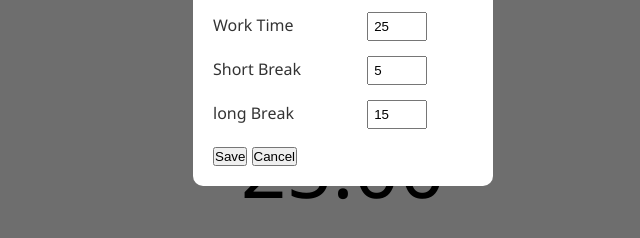
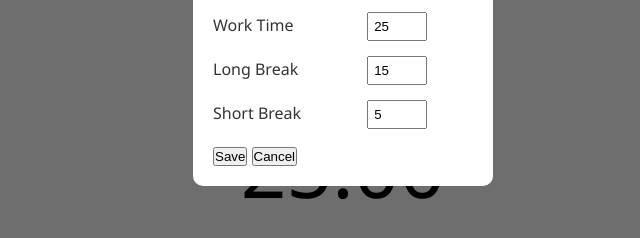
Before and after one commit to grzesiowski1223/PomoTravel, an Electron app: page index.html in a window 1000 px wide. Both pictures are taken after a click on the button "⚙️". Shown: the part 335-573 px from the top of the page, 157-797 px from the left. Drawn offline with Linux system fonts and the light colour scheme.

Commit message:
Breaks Fix

```diff
--- a/index.html
+++ b/index.html
@@ -21,12 +21,12 @@
                 <input type="number" id="work-time" min="1" value="25">
             </div>
             <div class="setting">
-                <label for="short-break">Short Break</label>
-                <input type="number" id="short-break" min="1" value="5">
+                <label for="short-break">Long Break</label>
+                <input type="number" id="short-break" min="1" value="15">
             </div>
             <div class="setting">
-                <label for="long-break">long Break</label>
-                <input type="number" id="long-break" min="1" value="15">
+                <label for="long-break">Short Break</label>
+                <input type="number" id="long-break" min="1" value="5">
             </div>
             <button id="save-settings">Save</button>
             <button id="close-settings">Cancel</button>
--- a/scripts/pomodoro.js
+++ b/scripts/pomodoro.js
@@ -139,7 +139,7 @@
 
         function getBreakTime() {
             return sessionCount % config.sessionsBeforeLongBreak === 0 ?
-                   config.longBreak : config.shortBreak;
+                   config.shortBreak : config.longBreak;
         }
 
         startButton.addEventListener("click", () => {
```
